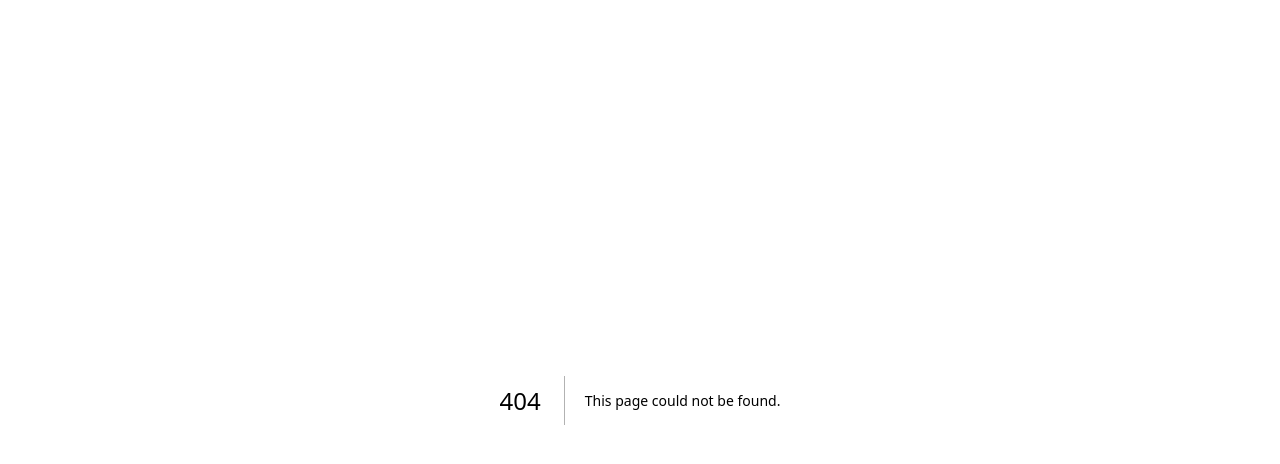
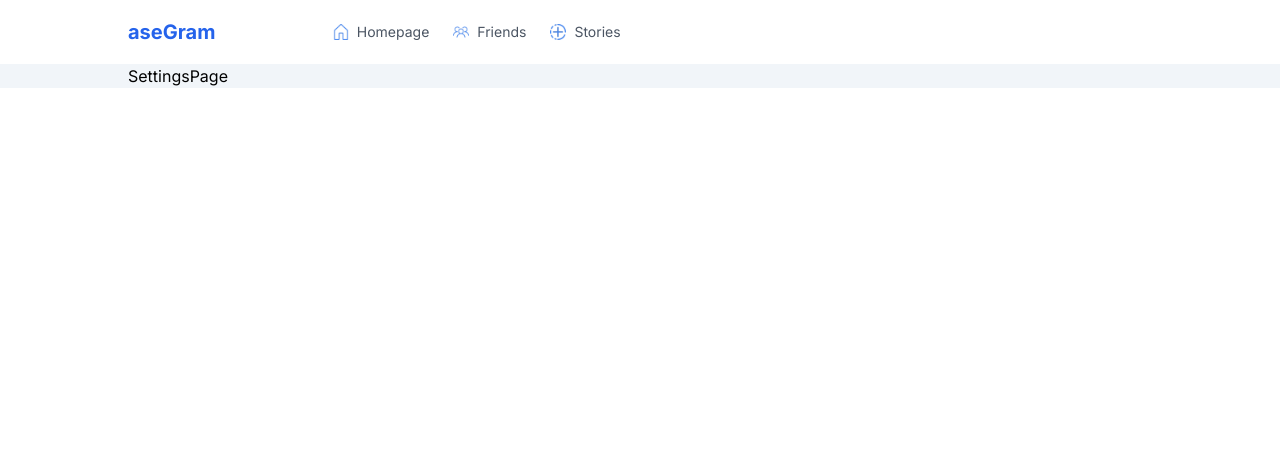
Before and after one commit to Ase020/asegram, a Next.js app: page /settings in a window 1280 px wide. Before the commit this address had no page. Shown: the top 464 px of the page. Built offline with nearby package versions, Linux system fonts and the light colour scheme.

Commit message:
navbar build

```diff
--- a/src/app/globals.css
+++ b/src/app/globals.css
@@ -1,3 +1,18 @@
 @tailwind base;
 @tailwind components;
 @tailwind utilities;
+
+* {
+  margin: 0;
+  padding: 0;
+  box-sizing: border-box;
+}
+
+@layer utilities {
+  .flex-center {
+    @apply flex items-center justify-center;
+  }
+  .flex-between {
+    @apply flex items-center justify-between;
+  }
+}
--- a/src/app/layout.tsx
+++ b/src/app/layout.tsx
@@ -1,11 +1,12 @@
 import type { Metadata } from "next";
 import { Inter } from "next/font/google";
 import "./globals.css";
+import Navbar from "@/components/Navbar";
 
 const inter = Inter({ subsets: ["latin"] });
 
 export const metadata: Metadata = {
-  title: "Lama Dev Social Media App",
+  title: "aseDev Social Media App",
   description: "Social media app built with Next.js",
 };
 
@@ -16,7 +17,14 @@ export default function RootLayout({
 }>) {
   return (
     <html lang="en">
-      <body className={inter.className}>{children}</body>
+      <body className={inter.className}>
+        <div className="w-full bg-white px-4 md:px-8 lg:px-16 xl:px-32 2xl:px-64">
+          <Navbar />
+        </div>
+        <div className="bg-slate-100 px-4 md:px-8 lg:px-16 xl:px-32 2xl:px-64">
+          {children}
+        </div>
+      </body>
     </html>
   );
 }
--- /dev/null
+++ b/src/app/profile/[id]/page.tsx
@@ -0,0 +1,7 @@
+import React from "react";
+
+function ProfilePage() {
+  return <div>ProfilePage</div>;
+}
+
+export default ProfilePage;
--- /dev/null
+++ b/src/app/settings/page.tsx
@@ -0,0 +1,7 @@
+import React from "react";
+
+function SettingsPage() {
+  return <div>SettingsPage</div>;
+}
+
+export default SettingsPage;
--- /dev/null
+++ b/src/components/MobileMenu.tsx
@@ -0,0 +1,45 @@
+"use client";
+
+import Link from "next/link";
+import React from "react";
+
+function MobileMenu() {
+  const [isOpen, setIsOpen] = React.useState<boolean>(false);
+  return (
+    <div className="md:hidden">
+      <div
+        className="flex flex-col gap-1 cursor-pointer"
+        role="button"
+        onClick={() => setIsOpen((prev) => !prev)}
+      >
+        <div
+          className={`w-6 h-1 bg-blue-500 rounded-sm origin-left ease-in-out duration-500 ${
+            isOpen ? "rotate-45" : ""
+          }`}
+        />
+        <div
+          className={`w-6 h-1 bg-blue-500 rounded-sm ease-in-out duration-500 ${
+            isOpen ? "opacity-0" : ""
+          }`}
+        />
+        <div
+          className={`w-6 h-1 bg-blue-500 rounded-sm origin-left ease-in-out duration-500 ${
+            isOpen ? "-rotate-45" : ""
+          }`}
+        />
+      </div>
+
+      {isOpen && (
+        <div className="h-[calc(100vh-64px)] w-full bg-white absolute top-16 left-0 flex-center flex-col gap-8 font-medium text-xl z-10">
+          <Link href={"/"}>Home</Link>
+          <Link href={"/"}>Friends</Link>
+          <Link href={"/"}>Groups</Link>
+          <Link href={"/"}>Stories</Link>
+          <Link href={"/"}>Login</Link>
+        </div>
+      )}
+    </div>
+  );
+}
+
+export default MobileMenu;
--- /dev/null
+++ b/src/components/Navbar.tsx
@@ -0,0 +1,59 @@
+import Link from "next/link";
+import React from "react";
+import MobileMenu from "./MobileMenu";
+import Image from "next/image";
+
+function Navbar() {
+  return (
+    <div className="flex-between h-16">
+      <div className="md:hidden lg:block w-1/5">
+        <Link href={"/"} className="font-bold text-xl text-blue-600">
+          aseGram
+        </Link>
+      </div>
+
+      <div className="hidden md:flex w-1/2 text-sm">
+        <div className="flex items-center gap-6 text-gray-600">
+          <Link href={"/"} className="flex items-center gap-2">
+            <Image
+              src="/home.png"
+              alt="home"
+              className="object-contain size-4"
+              width={16}
+              height={16}
+            />
+            <span className="">Homepage</span>
+          </Link>
+
+          <Link href={"/friends"} className="flex items-center gap-2">
+            <Image
+              src="/friends.png"
+              alt="friends"
+              className="object-contain size-4"
+              width={16}
+              height={16}
+            />
+            <span className="">Friends</span>
+          </Link>
+
+          <Link href={"/"} className="flex items-center gap-2">
+            <Image
+              src="/stories.png"
+              alt="stories"
+              className="object-contain size-4"
+              width={16}
+              height={16}
+            />
+            <span className="">Stories</span>
+          </Link>
+        </div>
+      </div>
+
+      <div className="w-[30%] flex items-center justify-end gap-4 xl:gap-8">
+        <MobileMenu />
+      </div>
+    </div>
+  );
+}
+
+export default Navbar;
```
Also changed, not shown: 1 other file (tests, documents, lock files or other folders).
